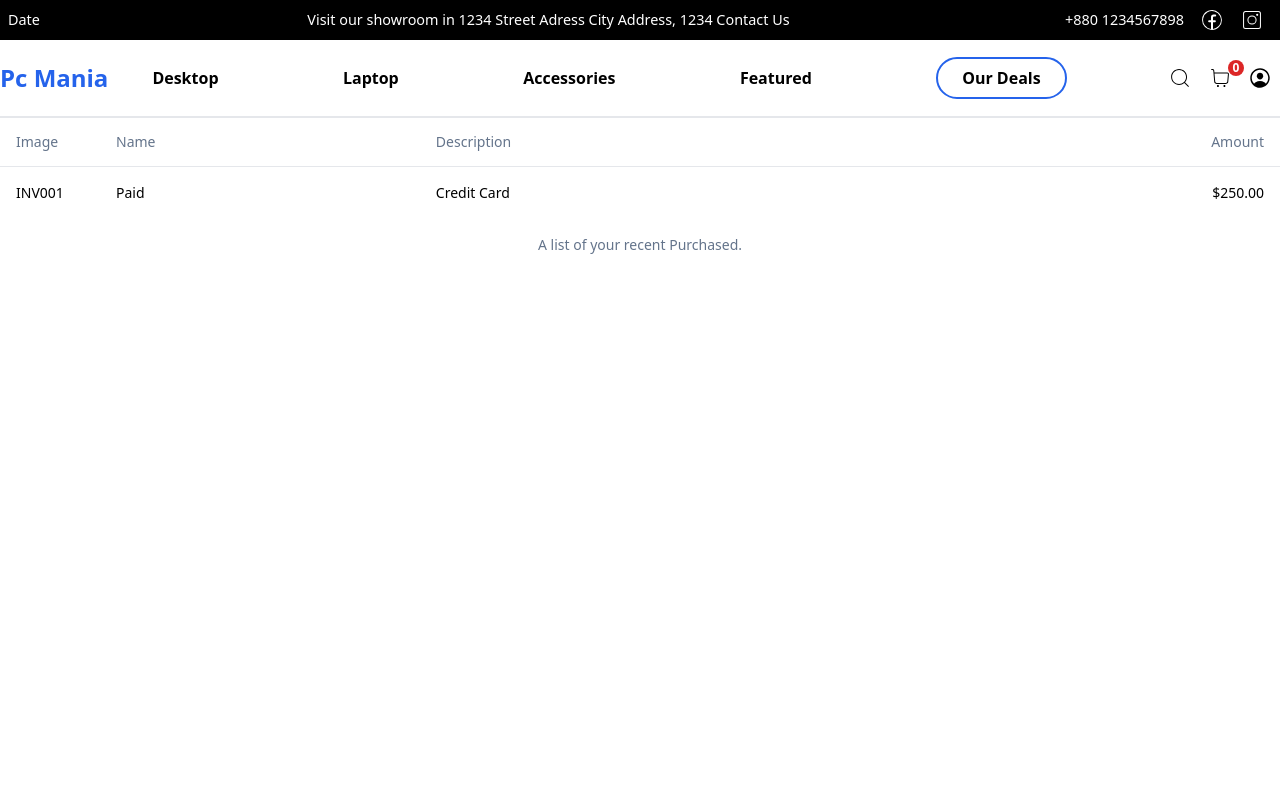
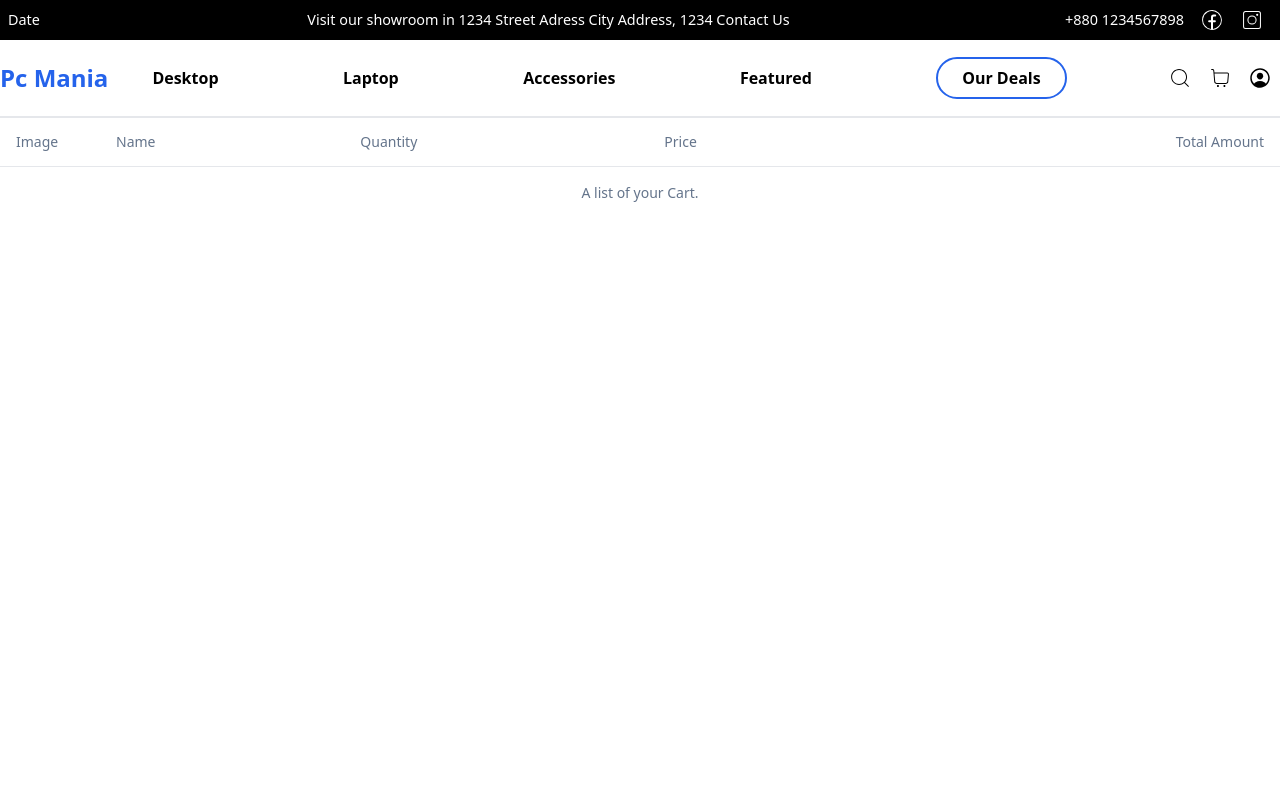
Before and after one commit to naffiziqbal/pc-mania, a Next.js app in the folder client/: page /cart in a window 1280 px wide. Shown: the top 800 px of the page. Built offline with nearby package versions, Linux system fonts and the light colour scheme.

Commit message:
redux - Cart Quantity Error Fixing

```diff
--- a/client/src/components/shared/Header/Header.jsx
+++ b/client/src/components/shared/Header/Header.jsx
@@ -13,7 +13,8 @@ import {
 } from "@/components/ui/sheet"
 import { Button } from "@/components/ui/button";
 const Header = ({ cart }) => {
-  const [cartItems, setCartItems] = useState(0)
+  // console.log(cart)
+  const [cartItems, setCartItems] = useState(null)
 
   useEffect(() => {
     const cart = getLocalStorageCart()
@@ -99,12 +100,12 @@ const Header = ({ cart }) => {
             <Link href={'/cart'}>
               <CiShoppingCart className="  h-9 w-6 cursor-pointer " />
             </Link>
-            <span className="absolute top-0 left-5 text-white text-xs bg-red-600 rounded-full w-4 h-4 text-center">{cart.length ? cart.length : cartItems}</span>
+            <span className={` ${!cart.length && !cartItems ? "hidden" : "absolute top-0 left-5 text-white text-xs bg-red-600 rounded-full w-4 h-4 text-center"} `}>{cart.length ? cart.length : cartItems}</span>
           </div>
           <IoPersonCircleOutline />
         </section>
-      </div>
-    </div>
+      </div >
+    </div >
   );
 };
 
--- a/client/src/components/ui/Cart/Cart.jsx
+++ b/client/src/components/ui/Cart/Cart.jsx
@@ -8,37 +8,46 @@ import {
     TableRow,
 } from "@/components/ui/table"
 import { getLocalStorageCart } from "@/utils/handleLocalStorage";
-import { useEffect } from "react";
+import Image from "next/image";
+import { useEffect, useState } from "react";
 import { useSelector } from "react-redux";
 
 
 const Cart = () => {
+    const [cartItem, setCartItem] = useState([])
 
     useEffect(() => {
         const data = getLocalStorageCart()
-        console.log(data)
+        // console.log(data)
+        setCartItem(data)
     }, [])
 
+    const content = cartItem.map(data => <TableBody key={data._id}>
+        <TableRow>
+            <TableCell className="font-medium">
+                <Image src={data.image} alt="image" width={100} height={100} />
+            </TableCell>
+            <TableCell>{data.name}</TableCell>
+            <TableCell>{data.quantity}</TableCell>
+            <TableCell>{data.price}</TableCell>
+            <TableCell className="text-right">{data.price * data.quantity}</TableCell>
+        </TableRow>
+    </TableBody>)
+    // console.log(content)
     return (
         <div>
             <Table>
-                <TableCaption>A list of your recent Purchased.</TableCaption>
+                <TableCaption>A list of your  Cart.</TableCaption>
                 <TableHeader>
                     <TableRow>
                         <TableHead className="w-[100px]">Image</TableHead>
                         <TableHead>Name</TableHead>
-                        <TableHead>Description</TableHead>
-                        <TableHead className="text-right">Amount</TableHead>
+                        <TableHead>Quantity</TableHead>
+                        <TableHead>Price</TableHead>
+                        <TableHead className="text-right">Total Amount</TableHead>
                     </TableRow>
                 </TableHeader>
-                <TableBody>
-                    <TableRow>
-                        <TableCell className="font-medium">INV001</TableCell>
-                        <TableCell>Paid</TableCell>
-                        <TableCell>Credit Card</TableCell>
-                        <TableCell className="text-right">$250.00</TableCell>
-                    </TableRow>
-                </TableBody>
+                {content}
             </Table>
         </div>
     );
--- a/client/src/pages/layout.jsx
+++ b/client/src/pages/layout.jsx
@@ -3,7 +3,8 @@ import Footer from "@/components/shared/footer/Footer";
 import { useSelector } from "react-redux";
 
 export default function Layout({ children }) {
-  const { cart } = useSelector(state => state.cart)
+  const cart = useSelector(state => state.cart)
+  // console.log(cart)
 
   return (
     /*
--- a/client/src/pages/product/[id].jsx
+++ b/client/src/pages/product/[id].jsx
@@ -13,10 +13,10 @@ const ProductDetails = ({ product }) => {
     const { _id, name, image, description, price } = data
 
     const handleCart = () => {
-        dispatch(Add_TO_CART({ data, quantity }))
-        addToLocalStorage({
-            ...data, quantity: quantity
-        })
+        dispatch(Add_TO_CART({ ...data, quantity: quantity }))
+        // addToLocalStorage({
+        //     ...data, quantity: quantity
+        // })
         console.log("product added to cart")
     }
 
--- a/client/src/redux/product/cartSlice.js
+++ b/client/src/redux/product/cartSlice.js
@@ -9,19 +9,26 @@ export const cartSlice = createSlice({
   },
   reducers: {
     Add_TO_CART: (state, action) => {
-      const existingProduct = state.cart.map(
+      const existingProduct = state?.cart?.filter(
         (product) => product._id === action.payload._id
       );
-      if (existingProduct) {
-        const product = {
-          ...action.payload,
-          ...(action.payload.qunatity += 1),
-        };
-        console.log(product);
+      // console.log(!existingProduct, "before");
+
+      if (!existingProduct.length) {
+        const product = { ...action.payload };
         state.cart.push(product);
       } else {
-        const product = { ...state.cart.qunatity };
-        console.log(product);
+        const newCart = state.cart.find(
+          (data) => data._id === action.payload._id
+        );
+        // console.log(newCart);
+        // ? If Product exist Update product Quanity
+        if (newCart) {
+          state.cart[
+            (newCart.quantity = action.payload.quantity + newCart.quantity)
+          ];
+        }
+        // console.log("else");
       }
     },
   },
--- a/client/src/redux/store.js
+++ b/client/src/redux/store.js
@@ -3,12 +3,12 @@ import { createWrapper, HYDRATE } from "next-redux-wrapper";
 import { cartSlice } from "./product/cartSlice";
 import { composeWithDevTools } from "@redux-devtools/extension";
 
-const reducer = {
-  [cartSlice.name]: cartSlice.reducer,
-};
+// const reducer = {
+//   [cartSlice.name]: cartSlice.reducer,
+// };
 
 const store = configureStore({
-  reducer,
+  reducer: cartSlice.reducer,
 });
 
 export default store;
```
